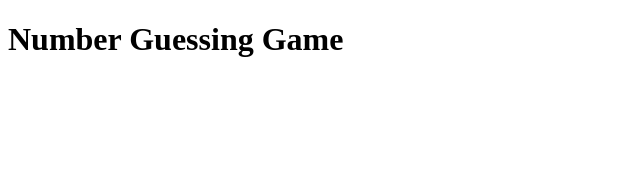
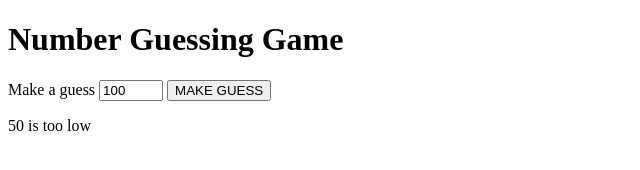
Before and after one commit to Donald592/personal, a plain HTML site: page 01-numgame/index.html in a window 1280 px wide. Shown: the whole page, without its empty margins (0-640 px from the left). Drawn offline with nearby package versions, Linux system fonts and the light colour scheme.

Commit message:
Changes to num game

```diff
--- a/01-numgame/index.html
+++ b/01-numgame/index.html
@@ -8,13 +8,20 @@
     <meta charset="UTF-8">
     <meta http-equiv="X-UA-Compatible" content="IE=edge">
     <meta name="viewport" content="width=device-width, initial-scale=1.0">
-    <title>GIVE ME A TITLE!</title>
-
+    <title>Number Game</title>
+    <link rel="stylesheet" href="./numgame.css">
     <script src="https://cdn.jsdelivr.net/npm/canvas-confetti@1.5.1/dist/confetti.browser.min.js"></script>
 </head>
-<body> <!-- do something onload -->
+<body onload="loadGame()">
     <h1>Number Guessing Game</h1>
 
+    <label>Make a guess</label>
+    <input id="num-field" type="number">
+
+    <button onclick="makeGuess()">MAKE GUESS</button>
+
+    <p id="message-text">50 is too low</p>
     <!-- more elements here! -->
+     <script src="./numgame.js"></script>
 </body>
 </html>
--- a/01-numgame/numgame.js
+++ b/01-numgame/numgame.js
@@ -2,8 +2,40 @@
 //  1. Give every variable/const smallest scope
 //  2. Grab HTML elements by tag and store in const
 //  3. Put all other code inside functions
+const numField = document.getElementById("num-field");
+const messageText = document.getElementById("message-text");
+
+let secret;
+let min= 1;
+let max = 100;
 
 var myConfetti = confetti.create(null, {
     resize: true,
     useWorker: true
 });
+
+function loadGame() {
+    numField.min = min;
+    numField.max = max;
+    numField.value = max;
+    secret = Math.random();
+    secret= secret * 9(max-min+1);
+    secret= secret + min;
+    secret = Math.floor(secret);
+}
+
+function makeGuess() {
+    let guess = parseInt(numField.value);
+    console.log(`Guess: ${guess}`);
+    if (guess < secret) {
+        messageText.innerHTML = `${guess} is too low`;
+    } else if (guess > secret) {
+        messageText.innerHTML= `${guess} is too high`;
+    }else {
+        messageText.innerHTML = `${guess} is correct!`;
+        myConfetti({
+            particleCount: 100,
+            spread:160
+        });
+    }
+}
```
Also changed, not shown: 01-numgame/numgame.css (line endings or trailing spaces).
